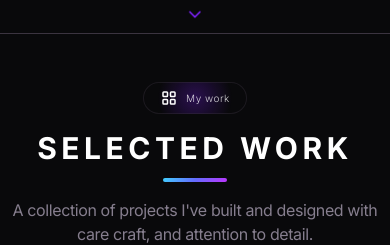
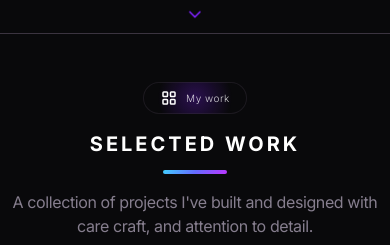
Before and after one commit to RaviGahire/Portfolio, a React (Vite) app: page / in a window 390 px wide. Shown: the part 860-1105 px from the top of the page. Built offline with nearby package versions, Linux system fonts and the light colour scheme.

Commit message:
Add: changed font size

```diff
--- a/src/components/common/Heading.tsx
+++ b/src/components/common/Heading.tsx
@@ -10,7 +10,7 @@ export const Heading = ({ title, subTitle }: HeadingProps) => {
     <div className="max-w-xl space-y-4 text-center">
       {/* Heading */}
       <div className="space-y-2">
-        <h2 className="font-inter text-3xl font-bold uppercase tracking-[0.15em] text-white">
+        <h2 className="font-inter text-xl md:text-2xl lg:text-3xl font-bold uppercase tracking-[0.15em] text-white">
           {title}
         </h2>
         {/* glow line */}
```
